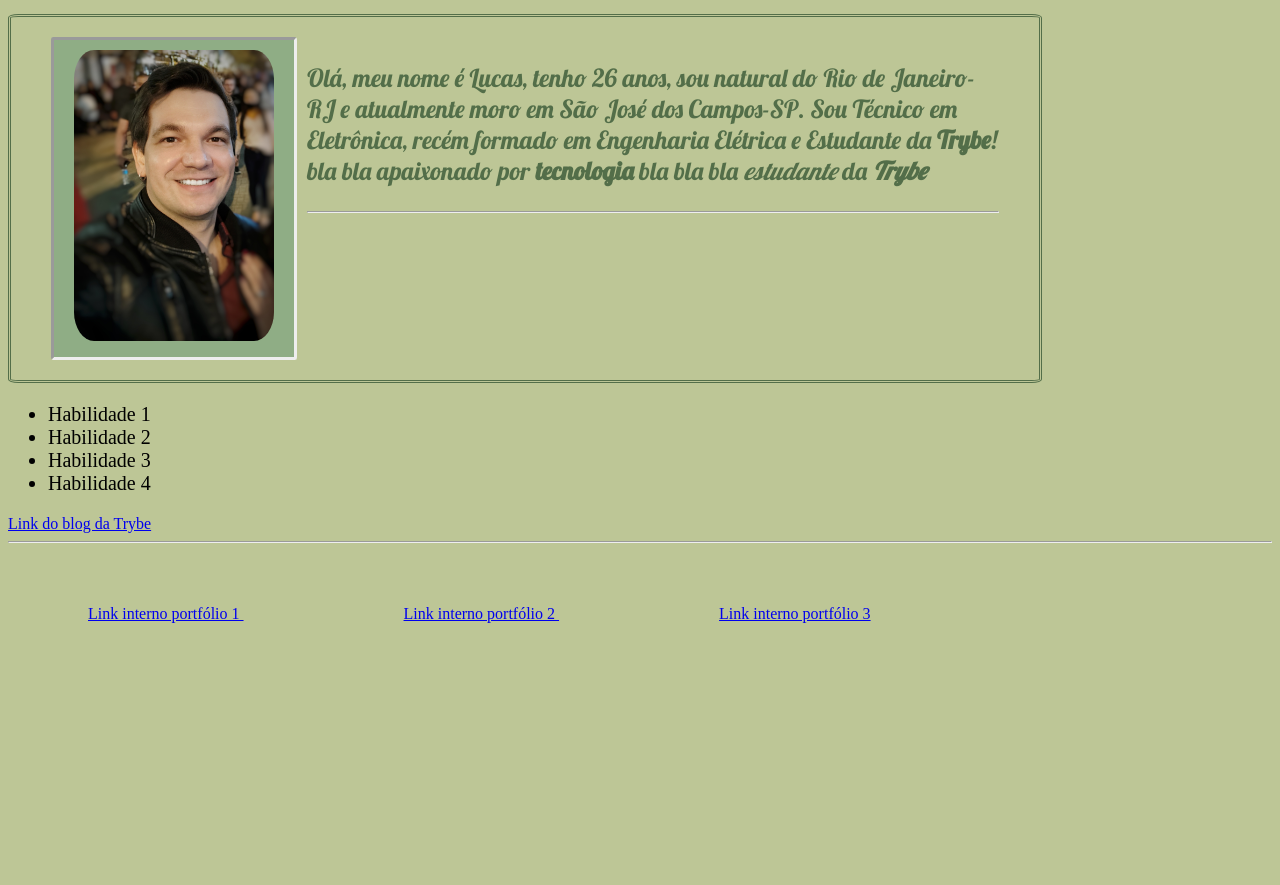
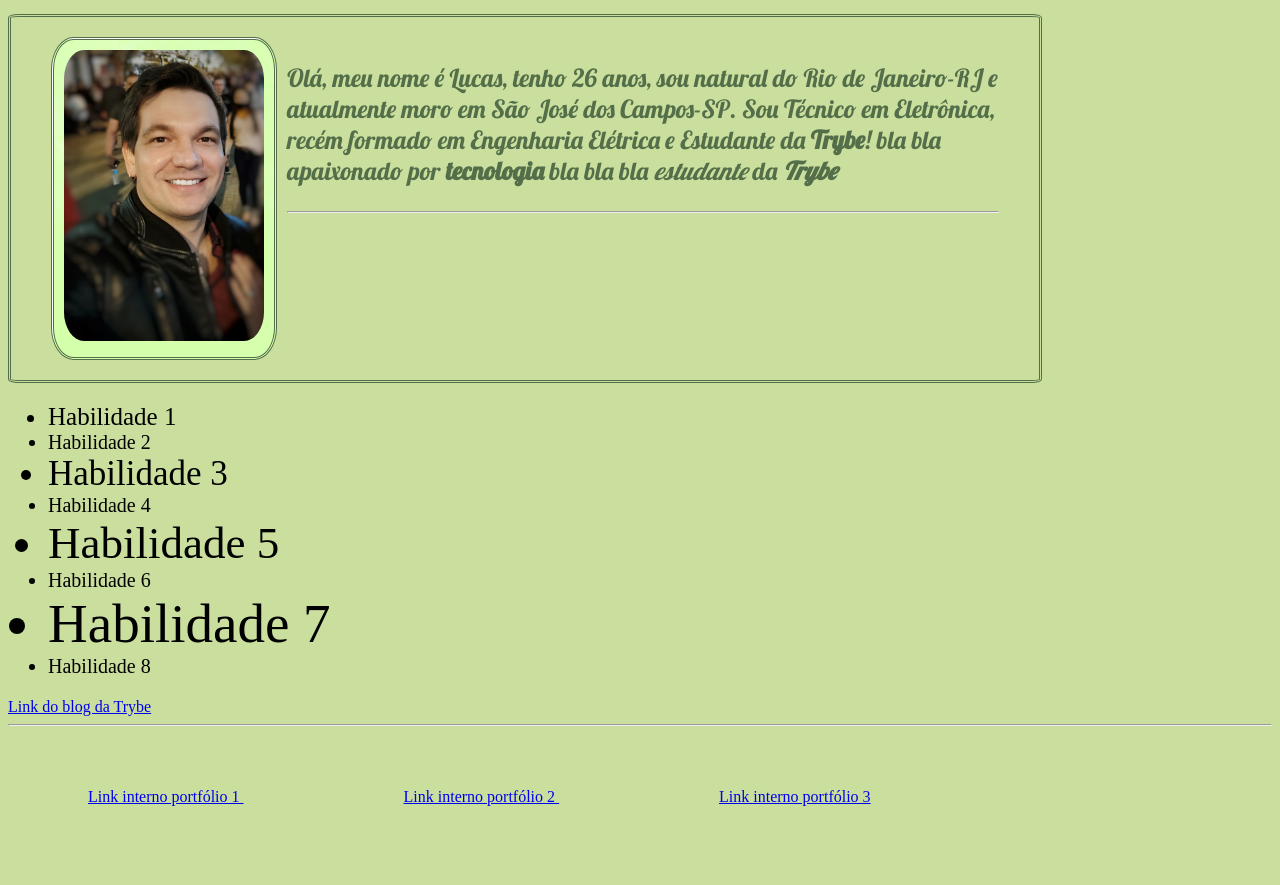
Before and after one commit to llmoura/llmoura.github.io, a plain HTML site: page index.html in a window 1280 px wide. Shown: the part 91-976 px from the top of the page. Before the commit the page ends 800 px from the top, so only its background shows below. Drawn offline with Linux system fonts and the light colour scheme.

Commit message:
Atualização para atender requisitos necessários / mudança background-photo

```diff
--- a/index.html
+++ b/index.html
@@ -38,10 +38,14 @@
 
 <div>
 <ul class="skills-list">
-<li>Habilidade 1</li>
-<li>Habilidade 2</li>
-<li>Habilidade 3</li>
-<li>Habilidade 4</li>
+<li class="hab-1">Habilidade 1</li>
+<li class="hab-2">Habilidade 2</li>
+<li class="hab-3">Habilidade 3</li>
+<li class="hab-4">Habilidade 4</li>
+<li class="hab-5">Habilidade 5</li>
+<li class="hab-6">Habilidade 6</li>
+<li class="hab-7">Habilidade 7</li>
+<li class="hab-8">Habilidade 8</li>
 </ul>
 </div>
 
--- a/style.css
+++ b/style.css
@@ -1,6 +1,6 @@
 
 
-body{ background-color: #bdc696; }
+body{ background-color: #CADF9E; }
 
 h1{
     text-align: center;
@@ -26,12 +26,12 @@ h1{
 
 
 .description-photo {
-    padding: 10px 20px;
-    background-color: #8FAD85;
+    padding: 10px 10px;
+    background-image:url(/images/green-background.jpg);
     margin-right: 10px;
     float: left;
-    border-style:inset;
-    border-radius: 1%;
+    border-style:double;
+    border-radius: 10%;
 
 }
 .description-photo img {
@@ -49,8 +49,20 @@ h1{
     border-radius: 1%;
     display: inline-block;
 
+}
 
+.hab-1 {
+    font-size: 25px;
+}
 
+.hab-3 {
+    font-size: 35px;
+}
 
+.hab-5 {
+    font-size: 45px;
+}
 
+.hab-7 {
+    font-size: 55px;
 }
```
Also changed, not shown: images/background-photo.png (added), images/green-background.jpg (added), images/green-background1.jpg (added).
